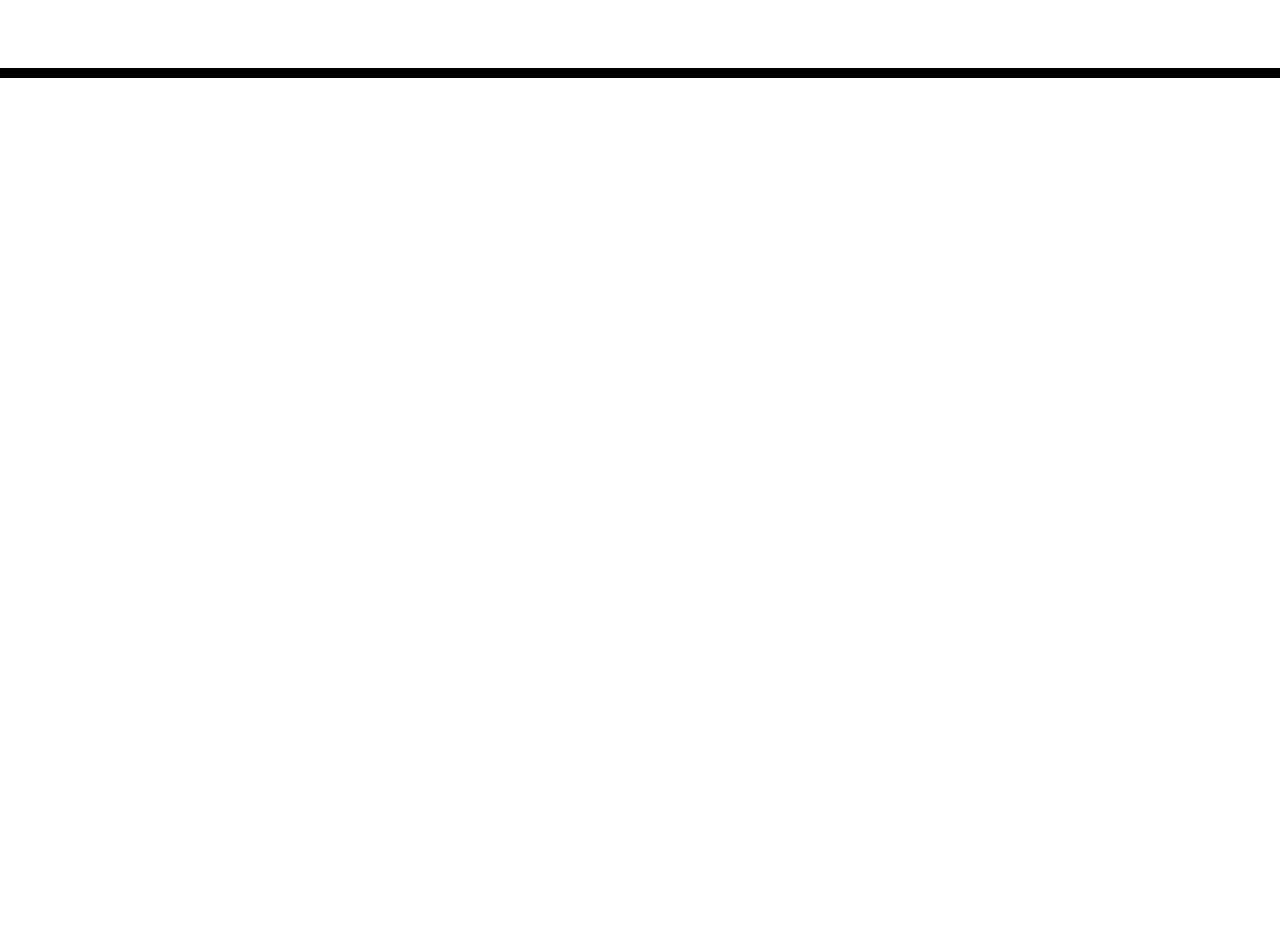
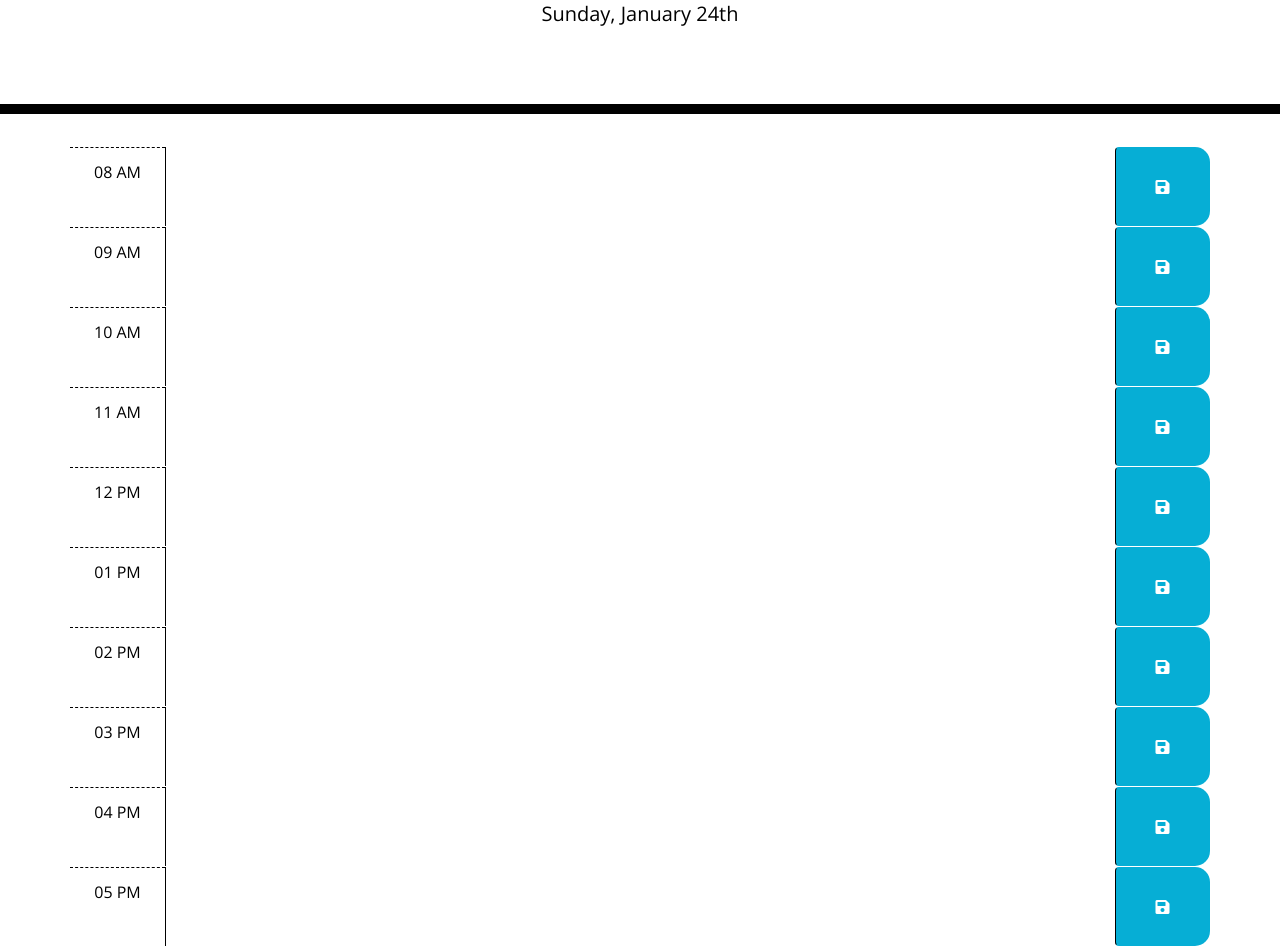
Before and after one commit to jcc83267/05-Work-Day-Scheduler, a plain HTML site: page index.html in a window 1280 px wide. Shown: the part 190-1136 px from the top of the page. Before the commit the page ends 800 px from the top, so only its background shows below. Drawn offline with nearby package versions, Linux system fonts and the light colour scheme; files that its build step writes are made by us from their sources.

Commit message:
added timeblock from 8am to 5pm

```diff
--- /dev/null
+++ b/assets/js/script.js
@@ -0,0 +1,3 @@
+let dateTodayEl = document.querySelector("#currentDay");
+let date = moment().format("dddd, MMMM Do");
+dateTodayEl.textContent = date;
--- a/index.html
+++ b/index.html
@@ -4,21 +4,10 @@
     <meta charset="UTF-8" />
     <meta name="viewport" content="width=device-width, initial-scale=1.0" />
     <meta http-equiv="X-UA-Compatible" content="ie=edge" />
-    <link
-      rel="stylesheet"
-      href="https://stackpath.bootstrapcdn.com/bootstrap/4.3.1/css/bootstrap.min.css"
-    />
-    <link
-      rel="stylesheet"
-      href="https://use.fontawesome.com/releases/v5.8.1/css/all.css"
-      integrity="sha384-50oBUHEmvpQ+1lW4y57PTFmhCaXp0ML5d60M1M7uH2+nqUivzIebhndOJK28anvf"
-      crossorigin="anonymous"
-    />
-    <link
-      href="https://fonts.googleapis.com/css?family=Open+Sans&display=swap"
-      rel="stylesheet"
-    />
-    <link rel="stylesheet" href="style.css" />
+    <link rel="stylesheet" href="https://stackpath.bootstrapcdn.com/bootstrap/4.3.1/css/bootstrap.min.css"/>
+    <link rel="stylesheet" href="https://use.fontawesome.com/releases/v5.8.1/css/all.css" integrity="sha384-50oBUHEmvpQ+1lW4y57PTFmhCaXp0ML5d60M1M7uH2+nqUivzIebhndOJK28anvf" crossorigin="anonymous"/>
+    <link href="https://fonts.googleapis.com/css?family=Open+Sans&display=swap" rel="stylesheet"/>
+    <link rel="stylesheet" href="./assets/css/style.css" />
     <title>Work Day Scheduler</title>
   </head>
 
@@ -30,9 +19,64 @@
     </header>
     <div class="container">
       <!-- Timeblocks go here -->
+      <div id="hour8" class="row time-block">
+        <div class="col-md-1 hour"><br/>08 AM</div>
+        <textarea class="col-md-10 description"></textarea>
+        <button class="btn saveBtn col-md-1"><i class="fas fa-save"></i></button>
+      </div>
+      <div id="hour9" class="row time-block">
+        <div class="col-md-1 hour"><br/>09 AM</div>
+        <textarea class="col-md-10 description"></textarea>
+        <button class="btn saveBtn col-md-1"><i class="fas fa-save"></i></button>
+      </div>
+      <div id="hour10" class="row time-block">
+        <div class="col-md-1 hour"><br/>10 AM</div>
+        <textarea class="col-md-10 description"></textarea>
+        <button class="btn saveBtn col-md-1"><i class="fas fa-save"></i></button>
+      </div>
+      <div id="hour11" class="row time-block">
+        <div class="col-md-1 hour"><br/>11 AM</div>
+        <textarea class="col-md-10 description"></textarea>
+        <button class="btn saveBtn col-md-1"><i class="fas fa-save"></i></button>
+      </div>
+      <div id="hour12" class="row time-block">
+        <div class="col-md-1 hour"><br/>12 PM</div>
+        <textarea class="col-md-10 description"></textarea>
+        <button class="btn saveBtn col-md-1"><i class="fas fa-save"></i></button>
+      </div>
+      <div id="hour13" class="row time-block">
+        <div class="col-md-1 hour"><br/>01 PM</div>
+        <textarea class="col-md-10 description"></textarea>
+        <button class="btn saveBtn col-md-1"><i class="fas fa-save"></i></button>
+      </div>
+      <div id="hour14" class="row time-block">
+        <div class="col-md-1 hour"><br/>02 PM</div>
+        <textarea class="col-md-10 description"></textarea>
+        <button class="btn saveBtn col-md-1"><i class="fas fa-save"></i></button>
+      </div>
+      <div id="hour15" class="row time-block">
+        <div class="col-md-1 hour"><br/>03 PM</div>
+        <textarea class="col-md-10 description"></textarea>
+        <button class="btn saveBtn col-md-1"><i class="fas fa-save"></i></button>
+      </div>
+      <div id="hour16" class="row time-block">
+        <div class="col-md-1 hour"><br/>04 PM</div>
+        <textarea class="col-md-10 description"></textarea>
+        <button class="btn saveBtn col-md-1"><i class="fas fa-save"></i></button>
+      </div>
+      <div id="hour17" class="row time-block">
+        <div class="col-md-1 hour"><br/>05 PM</div>
+        <textarea class="col-md-10 description"></textarea>
+        <button class="btn saveBtn col-md-1"><i class="fas fa-save"></i></button>
+      </div>
+
+
+
+
     </div>
 
     <script src="https://code.jquery.com/jquery-3.4.1.min.js"></script>
     <script src="https://cdnjs.cloudflare.com/ajax/libs/moment.js/2.24.0/moment.min.js"></script>
+    <script src="./assets/js/script.js"></script>
   </body>
 </html>
```
